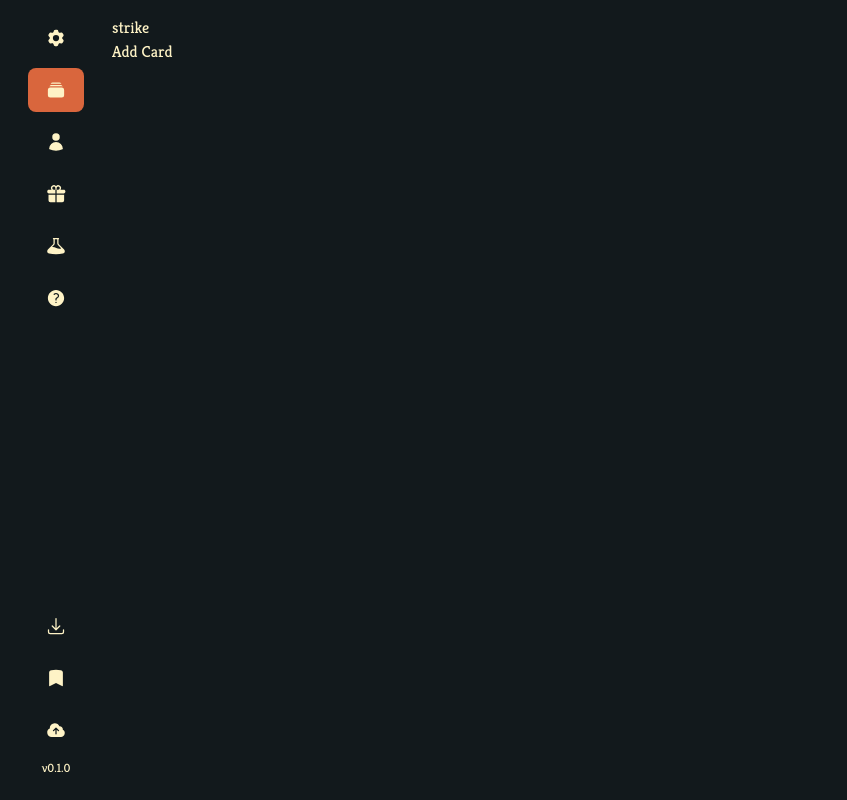
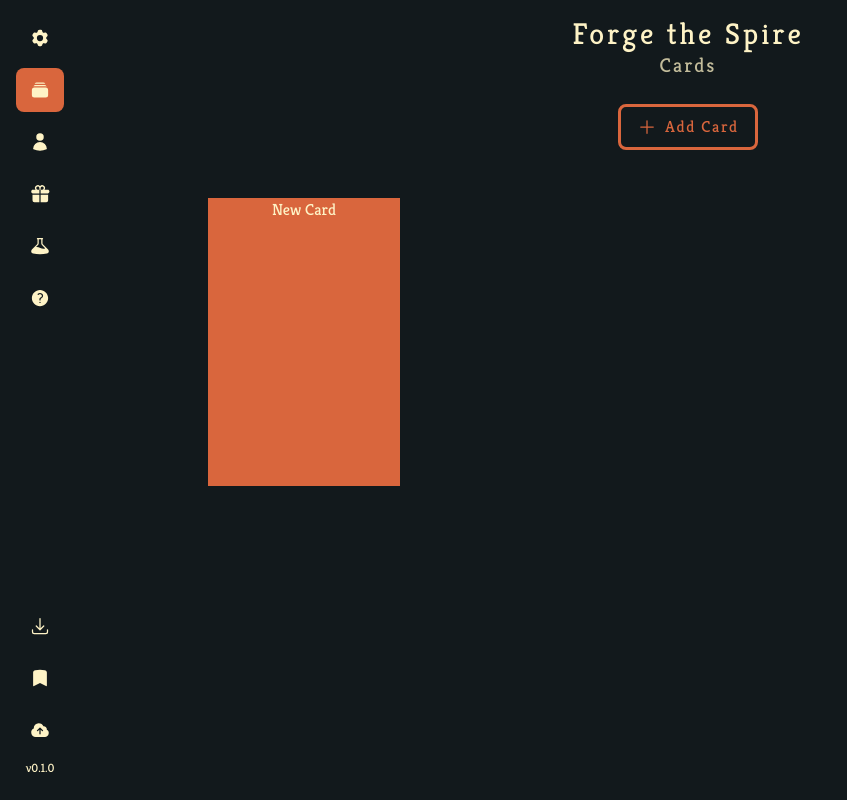
Before and after one commit to kevinbrasileiro/forge-the-spire, a React (Vite) app: page / in a window 1280 px wide. Both pictures are taken after a click on the button "Add Card". Shown: the whole page, without its empty margins (0-847 px from the left). Built offline with nearby package versions, Linux system fonts and the light colour scheme.

Commit message:
feat: add button component

```diff
--- a/src/App.tsx
+++ b/src/App.tsx
@@ -8,12 +8,14 @@ const APP_VERSION = "0.1.0"
 
 function AppContent() {
   return (
-    <div className="h-[calc(100vh-32px)] m-4 flex gap-x-4 overflow-hidden">
+    <div className="h-screen flex gap-x-4 overflow-hidden">
       <Sidebar appVersion={APP_VERSION}/>
-        <Routes>
-          <Route index element={<CardsPage />}/>
-          <Route path="/config" element={<ConfigPage />}/>
-        </Routes>
+        <main className="flex-1 flex flex-col overflow-y-auto p-4">
+          <Routes>
+            <Route index element={<CardsPage />}/>
+            <Route path="/config" element={<ConfigPage />}/>
+          </Routes>
+        </main>
     </div>
   )
 }
--- /dev/null
+++ b/src/components/Button.tsx
@@ -0,0 +1,61 @@
+import React, { type ButtonHTMLAttributes } from "react";
+
+interface ButtonProps extends ButtonHTMLAttributes<HTMLButtonElement> {
+  variant?: "primary" | "secondary" | "danger";
+  size?: "sm" | "md" | "lg";
+  fullWidth?: boolean;
+  className?: string;
+  icon?: React.ReactNode;
+  height?: string;
+  width?: string;
+}
+
+const Button: React.FC<ButtonProps> = ({
+  children,
+  variant = "primary",
+  size = "md",
+  fullWidth = false,
+  className = "",
+  disabled = false,
+  icon,
+  ...props
+}) => {
+  const baseStyles =
+    "relative tracking-widest focus:outline-none transition-colors duration-200 font-lexend rounded-lg";
+
+  const isIconOnly = icon && !children;
+
+  const sizeStyles = {
+    sm: isIconOnly ? "p-1 text-sm border-2" : "px-3 py-1 text-sm border-2",
+    md: isIconOnly ? "p-2 text-base border-3" : "px-4 py-2 text-base border-3",
+    lg: isIconOnly ? "p-3 text-lg border-3" : "px-6 py-3 text-lg border-3",
+  }[size];
+
+  const variantStyles = {
+    primary:
+      "bg-black-dark border-primary text-primary hover:bg-black-light transition-colors",
+    secondary:
+      "bg-black-dark border-black-lighter hover:bg-black-light",
+    danger:
+      "bg-black-dark text-danger border-danger hover:bg-danger hover:border-danger hover:text-gold",
+  }[variant];
+
+  const disabledStyles = disabled
+    ? "opacity-50 cursor-not-allowed hover:bg-primary"
+    : "cursor-pointer";
+
+  const widthStyle = fullWidth ? "w-full" : "";
+
+  return (
+    <button
+      className={`${baseStyles} ${sizeStyles} ${variantStyles} ${disabledStyles} ${widthStyle} ${className} flex items-center justify-center`}
+      disabled={disabled}
+      {...props}
+    >
+      {icon && <span className={isIconOnly ? "" : "mr-2"}>{icon}</span>}
+      {children && <span>{children}</span>}
+    </button>
+  );
+};
+
+export default Button;
--- a/src/components/Dropdown.tsx
+++ b/src/components/Dropdown.tsx
@@ -100,7 +100,7 @@ export default function Dropdown({
             focus:outline-none rounded-lg cursor-pointer
             border-2 ${
               error
-                ? "border-error"
+                ? "border-danger"
                 : isOpen
                 ? "border-primary"
                 : "border-black-light"
@@ -168,7 +168,7 @@ export default function Dropdown({
           )}
       </div>
 
-      {error && <p className="text-error text-xs mt-1">{error}</p>}
+      {error && <p className="text-danger text-xs mt-1">{error}</p>}
     </div>
   )
 }
--- a/src/components/Input.tsx
+++ b/src/components/Input.tsx
@@ -29,7 +29,7 @@ HTMLInputElement | HTMLTextAreaElement, InputProps
     ref
   ) => {
     const inputClasses = `border-black-light hover:border-primary bg-black-dark px-3 py-2 font-light text-base focus:outline-none rounded-lg border-2 focus:border-primary transition-colors w-full
-    ${error ? "border-error" : ""}
+    ${error ? "border-danger" : ""}
     ${
       props.type === "number"
         ? "[appearance:textfield] [&::-webkit-outer-spin-button]:appearance-none [&::-webkit-inner-spin-button]:appearance-none"
@@ -73,7 +73,7 @@ HTMLInputElement | HTMLTextAreaElement, InputProps
           )}
         </div>
 
-        {error && <p className="text-error text-xs mt-1">{error}</p>}
+        {error && <p className="text-danger text-xs mt-1">{error}</p>}
       </div>
     );
   }
--- a/src/components/Sidebar.tsx
+++ b/src/components/Sidebar.tsx
@@ -14,7 +14,7 @@ export default function Sidebar({
 	appVersion = "0.0.0"
 }) {
   return (
-	<nav className="w-20 h-[calc(100vh-32px)] rounded-lg flex flex-col px-3 justify-between overflow-hidden">
+	<nav className="w-20 h-screen rounded-lg flex flex-col p-4 justify-between overflow-hidden">
 		<div className="flex flex-col space-y-2">
 			{tabs.map((tab, index) => {
 				const Icon = tab.icon;
--- a/src/index.css
+++ b/src/index.css
@@ -8,16 +8,16 @@
   --color-black-dark: #12191c;
   --color-primary: #d9663d;
   --color-secondary: #f29d52;
-  --color-gold-light: #fef3c6;
+  --color-gold: #fef3c6;
 
-  --color-error: #962932;
+  --color-danger: #962932;
 }
 
 html,
 body {
   padding: 0;
   margin: 0;
-  color: var(--color-gold-light);
+  color: var(--color-gold);
   background-color: var(--color-black-dark);
   font-family: var(--font-game);;
 }
--- a/src/pages/CardsPage.tsx
+++ b/src/pages/CardsPage.tsx
@@ -1,28 +1,54 @@
 import { useContext } from "react"
 import { UserDataContext } from "../UserDataContext"
 import type { CardData } from "../utils/userDataTypes"
+import { PlusIcon } from "@heroicons/react/24/solid"
+import Button from "../components/Button"
 
 export default function CardsPage() {
   const { userData, setUserData } = useContext(UserDataContext)
+
+  const handleNewCard = () => {
+    const newCard: CardData = {
+      id: crypto.randomUUID(),
+      title: 'New Card',
+      color: 'Red',
+      description: 'A freshly added card.',
+      type: 'Attack',
+      rarity: 'Common',
+      target: 'Enemy',
+      cost: 1,
+    }
+
+    setUserData((prev) => ({
+      ...prev,
+      cards: [...prev.cards, newCard],
+    }))
+  }
   return (
-    <main>
-      {userData.cards.map((card) => {
-        return (
-          <p>{card.title}</p>
-        )
-      })}
-      <button
-        onClick={() => {
-          const newCard: CardData = {
-            color: 'red',
-            title: 'strike'
-          }
-
-          setUserData({...userData, cards: [...userData.cards, newCard]})
-        }
-        }>
-        Add Card
-      </button>
-    </main>
+    <div className="flex flex-col justify-center items-center ">
+      <div className="max-w-7xl">
+        <h1 className="text-3xl tracking-widest text-center">
+          Forge the Spire
+        </h1>
+        <h1 className="text-xl text-gold/75 font-light tracking-widest mb-6 text-center">
+          Cards
+        </h1>
+        <div className="flex justify-center mb-12">
+          <Button
+            className="flex text-center"
+            icon={ <PlusIcon className="w-5 h-5"/> }
+            variant="primary"
+            onClick={handleNewCard}
+          >
+            Add Card
+          </Button>
+        </div>
+      </div>
+      <div className="grid md:grid-cols-2 lg:grid-cols-3 xl:grid-cols-4 2xl:grid-cols-5 gap-16">
+        {userData.cards.map((card) => (
+          <div className="bg-primary text-center w-48 h-72">{card.title}</div>
+        ))}
+      </div>
+    </div>
   )
 }
```
